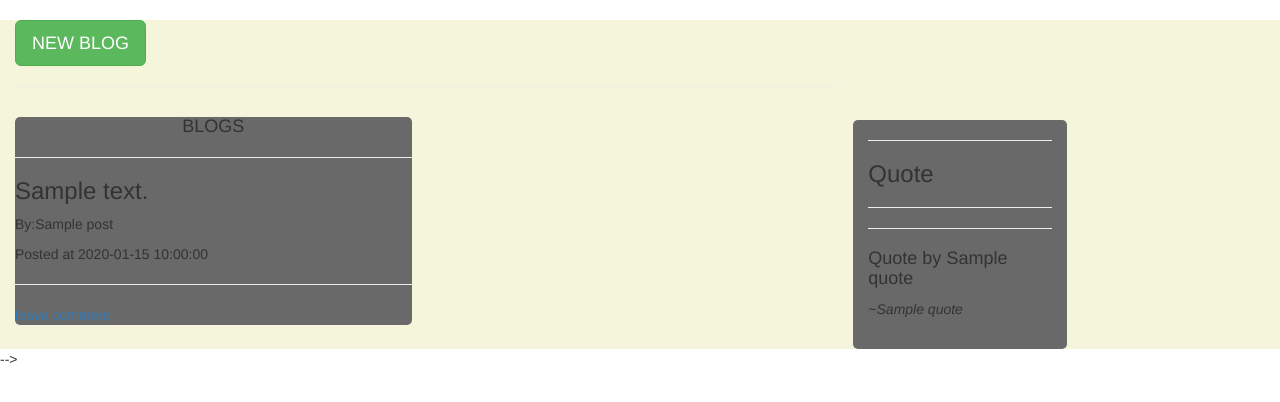
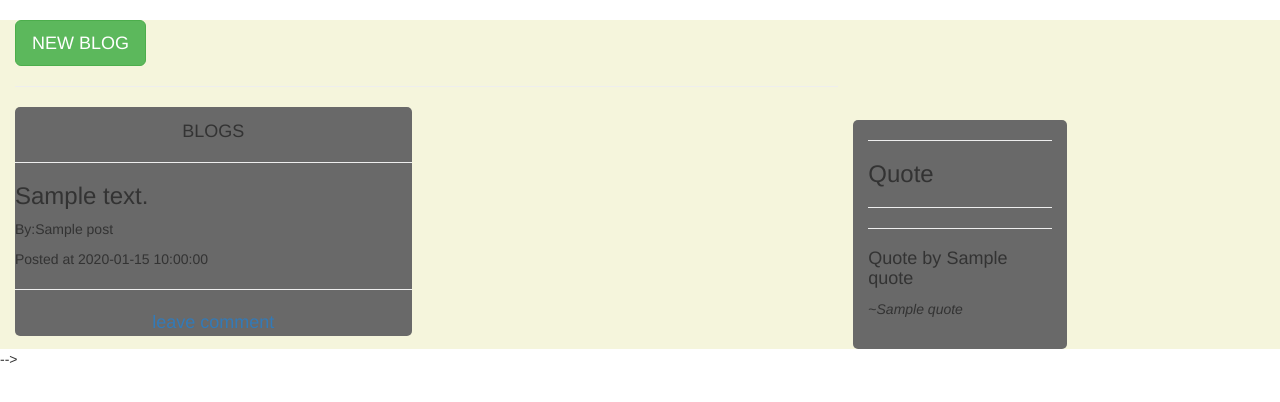
Before and after one commit to kenmutuma001/BLOG, a Flask app: template app/templates/index.html in a window 1280 px wide. Shown: the part 135-537 px from the top of the page. Run offline with Flask 2, Linux system fonts and the light colour scheme; the template is opened without the code that fills it: most values are stand-ins (such as "Sample title", 1, 10 or a date in 2020); data that the repository does not hold is empty; parts of the project's set-up code (start-up, migrations or seed data) failed here and were passed over; some libraries are stand-ins or nearby versions.

Commit message:
create the base html

```diff
--- a/app/templates/index.html
+++ b/app/templates/index.html
@@ -26,7 +26,7 @@
 
                     {% for blog in index %}
                     <div class="card-three" style="background-color:dimgray;border-radius: 5px;">
-                        <div style="text-align:center;">
+                        <div style="text-align:center;padding-top: 5px;">
                             <h4>BLOGS</h4>
                         </div>
 
@@ -35,7 +35,10 @@
                         <p>By:{{blog.post}}</p>
                         <p>Posted at {{blog.date_posted}}</p>
                         <hr>
-                        <p><a href="/comment">leave comment</a></p>
+                        <div style="text-align:center;font-size: 18px;">
+                            <p><a href="/comment">leave comment</a></p>
+                        </div>
+
                     </div>
                     {% endfor %}
                 </div>
```
